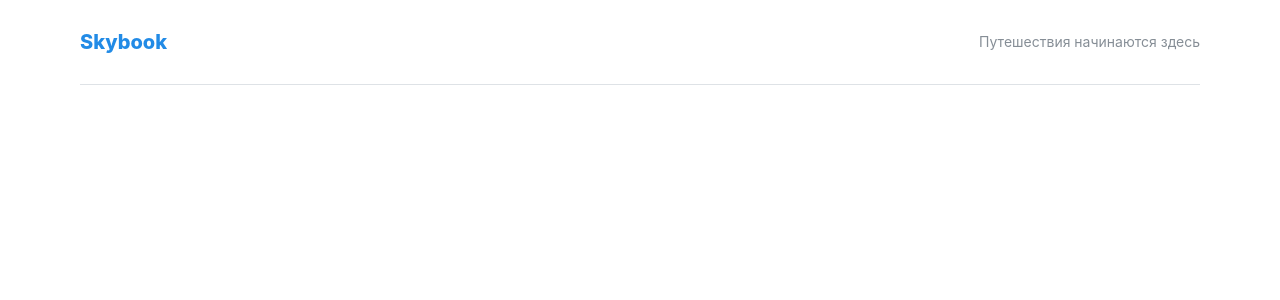
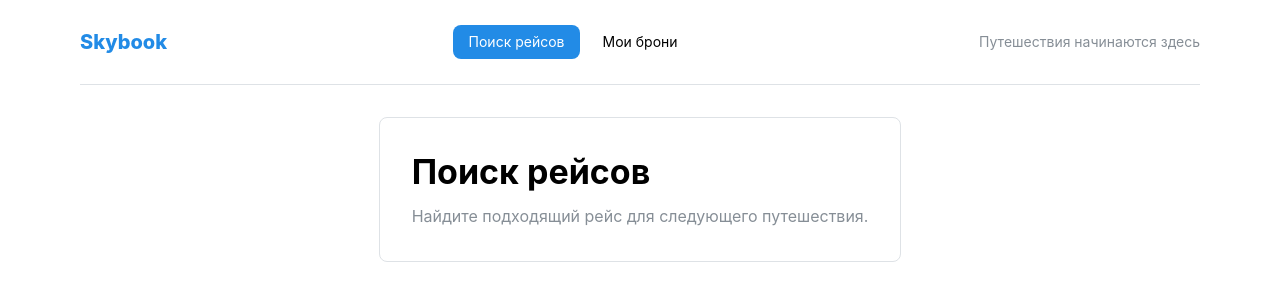
Before and after one commit to Konstantin-Gromakovskiy/middle-frontend-project-390, a Next.js app in the folder code/: page / in a window 1280 px wide. Shown: the top 300 px of the page. Built offline with nearby package versions, Linux system fonts and the light colour scheme.

Commit message:
сделал таб, для переключения старниц для поиска билетов и забронированных рейсов

```diff
--- a/code/src/app/layout.tsx
+++ b/code/src/app/layout.tsx
@@ -2,7 +2,8 @@ import type { Metadata } from 'next'
 import { Geist, Geist_Mono } from 'next/font/google'
 import './globals.css'
 import '@mantine/core/styles.css'
-import { ColorSchemeScript, MantineProvider, mantineHtmlProps } from '@mantine/core'
+import { Box, ColorSchemeScript, Container, Divider, Group, MantineProvider, Text, mantineHtmlProps } from '@mantine/core'
+import { FlightTabs } from '@/components/FlightTabs'
 
 const geistSans = Geist({
   variable: '--font-geist-sans',
@@ -25,12 +26,28 @@ export default function RootLayout({
   children: React.ReactNode
 }>) {
   return (
-    <html lang="en" className={`${geistSans.variable} ${geistMono.variable}`} {...mantineHtmlProps}>
+    <html lang="ru" className={`${geistSans.variable} ${geistMono.variable}`} {...mantineHtmlProps}>
       <head>
         <ColorSchemeScript />
       </head>
       <body>
-        <MantineProvider>{children}</MantineProvider>
+        <MantineProvider>
+          <Box px={{ base: 16, sm: 24 }}>
+            <Container size={1120} px={0}>
+              <Group component="header" h={84} justify="space-between" wrap="nowrap">
+                <Text c="blue" fw={800} fz="xl">
+                  Skybook
+                </Text>
+                <FlightTabs />
+                <Text c="gray" fz="sm">
+                  Путешествия начинаются здесь
+                </Text>
+              </Group>
+              <Divider />
+            </Container>
+          </Box>
+          {children}
+        </MantineProvider>
       </body>
     </html>
   )
--- a/code/src/app/page.tsx
+++ b/code/src/app/page.tsx
@@ -1,19 +1,12 @@
-import { Box, Divider, Container, Group, Text } from '@mantine/core'
+import { Paper, Stack, Text, Title } from '@mantine/core'
 
 export default function Home() {
   return (
-    <Box mih="100vh" px={{ base: 16, sm: 24 }}>
-      <Container size={1120} px={0}>
-        <Group component="header" h={84} justify="space-between">
-          <Text c="blue" fw={800} fz="xl">
-            Skybook
-          </Text>
-          <Text c="gray" fz="sm">
-            Путешествия начинаются здесь
-          </Text>
-        </Group>
-        <Divider />
-      </Container>
-    </Box>
+    <Paper component="main" maw={1120} mx="auto" mt="xl" p="xl" withBorder>
+      <Stack gap="xs">
+        <Title order={1}>Поиск рейсов</Title>
+        <Text c="dimmed">Найдите подходящий рейс для следующего путешествия.</Text>
+      </Stack>
+    </Paper>
   )
 }
--- /dev/null
+++ b/code/src/components/FlightTabs.tsx
@@ -0,0 +1,27 @@
+'use client'
+
+import Link from 'next/link'
+import { Tabs } from '@mantine/core'
+import { usePathname } from 'next/navigation'
+
+const tabs = [
+  { value: 'search', label: 'Поиск рейсов', href: '/' },
+  { value: 'bookings', label: 'Мои брони', href: '/bookings' },
+]
+
+export function FlightTabs() {
+  const pathname = usePathname()
+  const activeTab = pathname === '/bookings' ? 'bookings' : 'search'
+
+  return (
+    <Tabs value={activeTab} variant="pills">
+      <Tabs.List aria-label="Разделы Skybook">
+        {tabs.map(tab => (
+          <Tabs.Tab key={tab.value} value={tab.value} renderRoot={props => <Link {...props} href={tab.href} />}>
+            {tab.label}
+          </Tabs.Tab>
+        ))}
+      </Tabs.List>
+    </Tabs>
+  )
+}
```
Also changed, not shown: code/src/app/bookings/page.tsx (added, +12 -0 lines).
